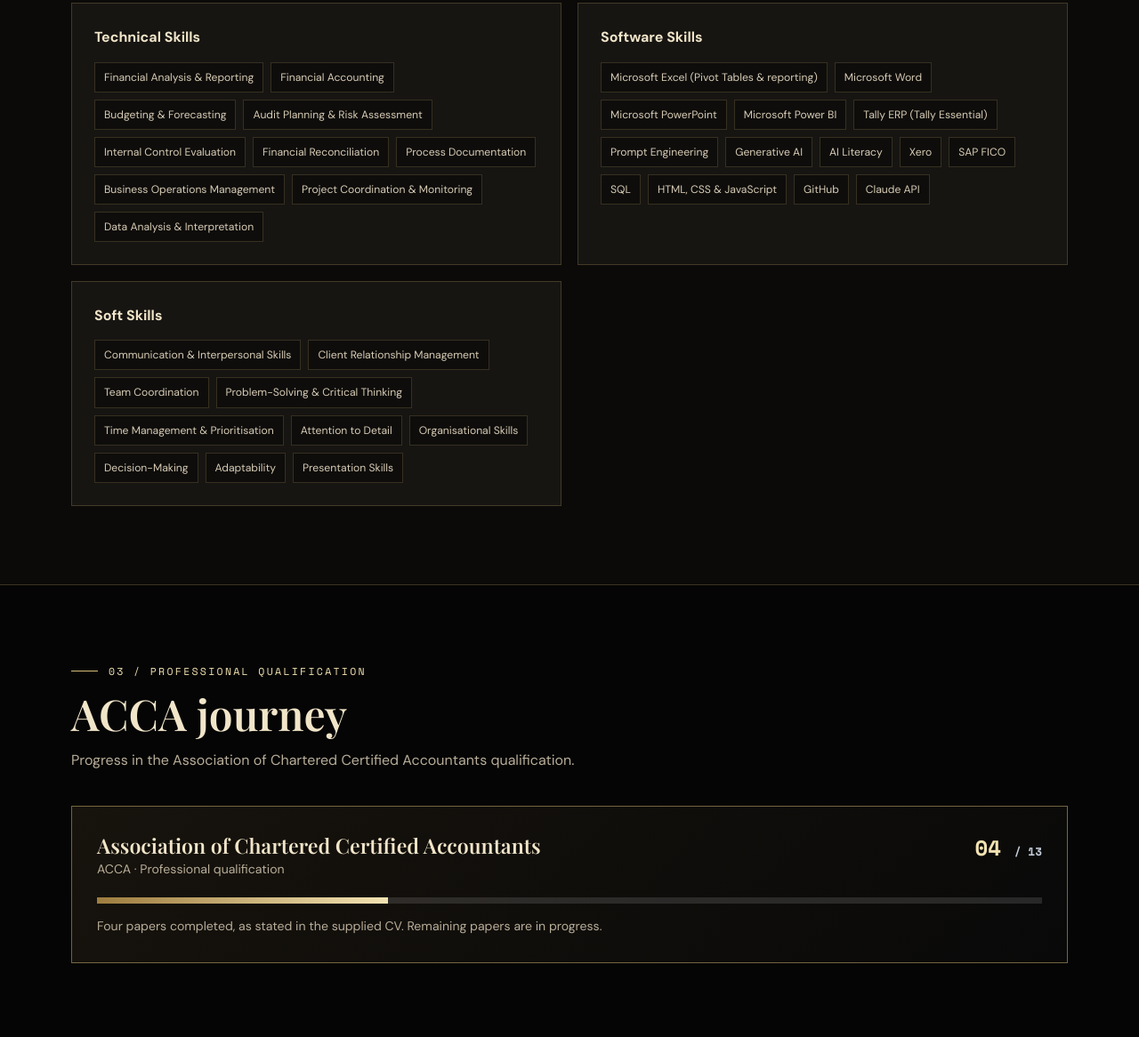
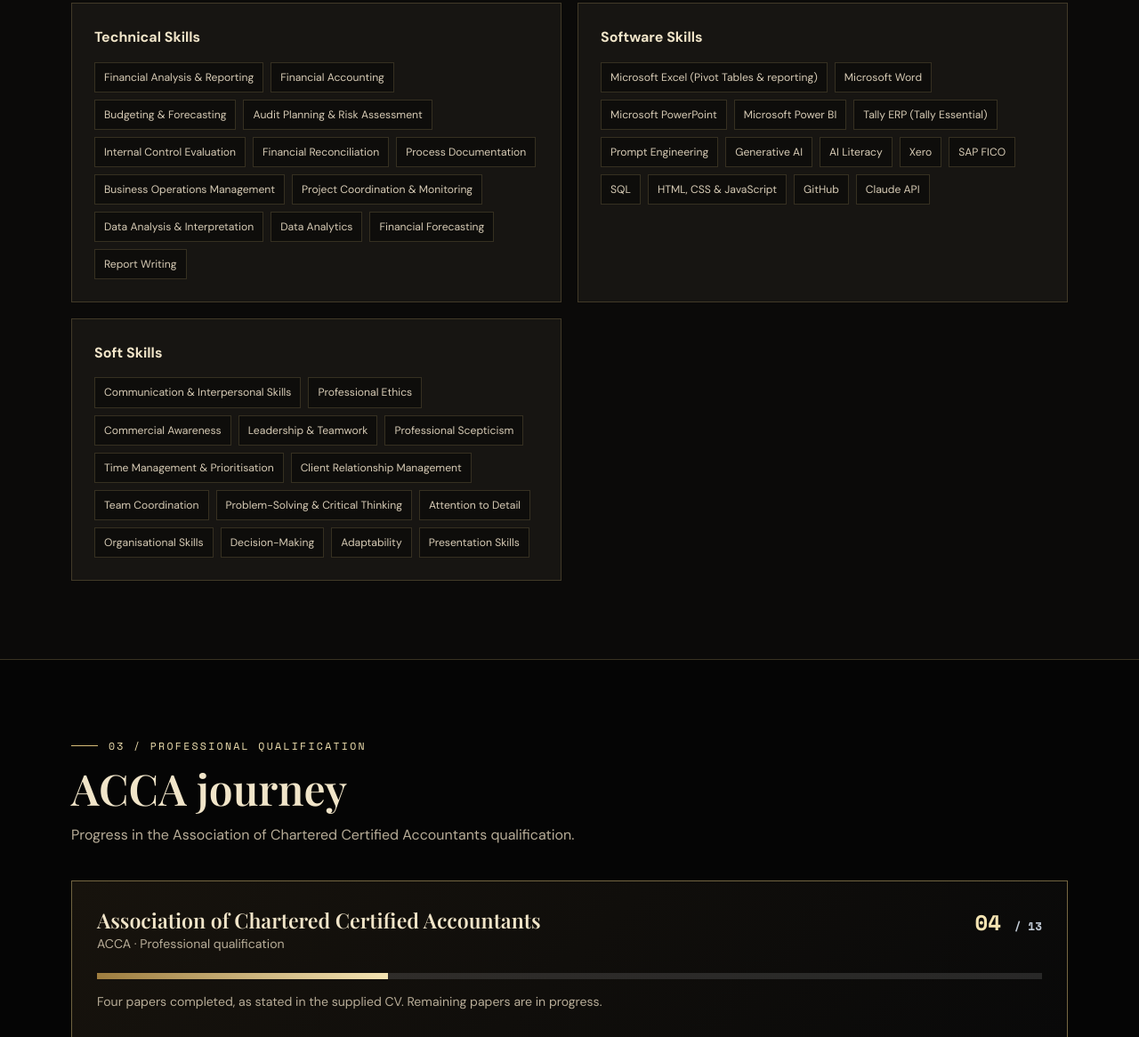
Before and after one commit to MSNEXUS/portfolio-website, a plain HTML site: page index.html in a window 1280 px wide. Shown: the part 1951-3117 px from the top of the page at 89% size. Drawn offline with nearby package versions, Linux system fonts and the light colour scheme.

Commit message:
Add ACCA EPSM certificate and transcript-based skills

```diff
--- a/index.html
+++ b/index.html
@@ -150,13 +150,13 @@ footer{background:#030303;border-top:1px solid rgba(216,189,120,.25);color:#9b90
 <section id="skills"><div class="wrap"><div class="section-head"><div class="kicker">02 / Capabilities</div><h2>Skills & tools</h2><p>A practical mix of finance, audit, business operations, digital tools and professional strengths.</p></div>
 <div class="skills-grid">
 <div class="skill"><h3>Technical Skills</h3><div class="tags">
-<span class="tag">Financial Analysis & Reporting</span><span class="tag">Financial Accounting</span><span class="tag">Budgeting & Forecasting</span><span class="tag">Audit Planning & Risk Assessment</span><span class="tag">Internal Control Evaluation</span><span class="tag">Financial Reconciliation</span><span class="tag">Process Documentation</span><span class="tag">Business Operations Management</span><span class="tag">Project Coordination & Monitoring</span><span class="tag">Data Analysis & Interpretation</span>
+<span class="tag">Financial Analysis & Reporting</span><span class="tag">Financial Accounting</span><span class="tag">Budgeting & Forecasting</span><span class="tag">Audit Planning & Risk Assessment</span><span class="tag">Internal Control Evaluation</span><span class="tag">Financial Reconciliation</span><span class="tag">Process Documentation</span><span class="tag">Business Operations Management</span><span class="tag">Project Coordination & Monitoring</span><span class="tag">Data Analysis & Interpretation</span><span class="tag">Data Analytics</span><span class="tag">Financial Forecasting</span><span class="tag">Report Writing</span>
 </div></div>
 <div class="skill"><h3>Software Skills</h3><div class="tags">
 <span class="tag">Microsoft Excel (Pivot Tables & reporting)</span><span class="tag">Microsoft Word</span><span class="tag">Microsoft PowerPoint</span><span class="tag">Microsoft Power BI</span><span class="tag">Tally ERP (Tally Essential)</span><span class="tag">Prompt Engineering</span><span class="tag">Generative AI</span><span class="tag">AI Literacy</span><span class="tag">Xero</span><span class="tag">SAP FICO</span><span class="tag">SQL</span><span class="tag">HTML, CSS & JavaScript</span><span class="tag">GitHub</span><span class="tag">Claude API</span>
 </div></div>
 <div class="skill"><h3>Soft Skills</h3><div class="tags">
-<span class="tag">Communication & Interpersonal Skills</span><span class="tag">Client Relationship Management</span><span class="tag">Team Coordination</span><span class="tag">Problem-Solving & Critical Thinking</span><span class="tag">Time Management & Prioritisation</span><span class="tag">Attention to Detail</span><span class="tag">Organisational Skills</span><span class="tag">Decision-Making</span><span class="tag">Adaptability</span><span class="tag">Presentation Skills</span>
+<span class="tag">Communication & Interpersonal Skills</span><span class="tag">Professional Ethics</span><span class="tag">Commercial Awareness</span><span class="tag">Leadership & Teamwork</span><span class="tag">Professional Scepticism</span><span class="tag">Time Management & Prioritisation</span><span class="tag">Client Relationship Management</span><span class="tag">Team Coordination</span><span class="tag">Problem-Solving & Critical Thinking</span><span class="tag">Attention to Detail</span><span class="tag">Organisational Skills</span><span class="tag">Decision-Making</span><span class="tag">Adaptability</span><span class="tag">Presentation Skills</span>
 </div></div>
 </div></div></section>
 <section class="dark-band"><div class="wrap"><div class="section-head"><div class="kicker">03 / Professional qualification</div><h2>ACCA journey</h2><p>Progress in the Association of Chartered Certified Accountants qualification.</p></div>
@@ -193,6 +193,7 @@ footer{background:#030303;border-top:1px solid rgba(216,189,120,.25);color:#9b90
 <div class="cert"><div class="issuer">Elance Learning · August 2025</div><h3>Audit Lab Workshop</h3><p>Audit learning workshop</p></div>
 <div class="cert"><div class="issuer">Office Master · May 2025</div><h3>Power BI Workshop</h3><p>Power BI workshop</p></div>
 <div class="cert"><div class="issuer">Entri · 23 November 2026</div><h3>Tally Essential</h3><p>Certificate of Completion. Certificate ID: 21RRSGV-RZW6F.</p></div>
+<div class="cert"><div class="issuer">ACCA · 29 September 2026</div><h3>Ethics and Professional Skills Module (EPSM)</h3><p>Certificate of Success for completing the ACCA Ethics and Professional Skills Module. The completion transcript covers ethics and professionalism, personal effectiveness, communication, commercial awareness, leadership and teamwork, innovation and scepticism, data analytics, and an integrated case study.</p></div>
 <div class="cert"><div class="issuer">ACCA · 30 September 2026</div><h3>Foundations in Professionalism (FIP) Module</h3><p>Certificate of Success awarded for completing the ACCA Foundations in Professionalism module.</p></div>
 <div class="cert"><div class="issuer">Dubai Future Foundation · Dubai Centre for Artificial Intelligence</div><h3>One Million Prompters</h3><p>Certificate of Completion for the One Million Prompters initiative, focused on developing prompt-engineering skills for AI systems. No issue date is printed on the certificate.</p></div>
 <div class="cert"><div class="issuer">Technovalley Software India Pvt. Ltd. · 9–13 March 2026</div><h3>5-Day Career Orientation on Artificial Intelligence</h3><p>Certificate of Participation for successfully participating in the five-day AI career orientation programme.</p></div>
```
